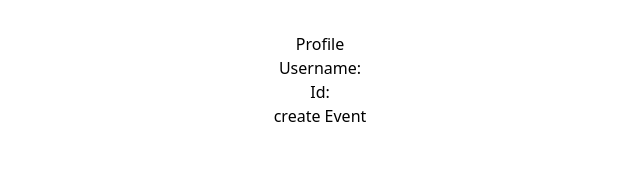
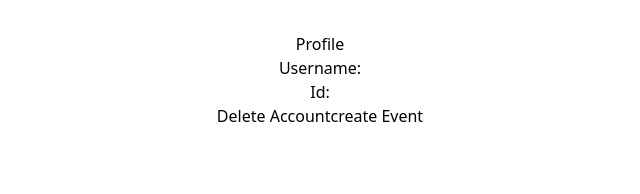
Before and after one commit to fkropfhamer/ivent-platform, a React (Vite) app in the folder web/: page /profile in a window 1280 px wide. Shown: the top 194 px of the page, without its empty margins (320-960 px from the left). Built offline with nearby package versions, Linux system fonts and the light colour scheme; no server answers.

Commit message:
add delete account button.

```diff
--- a/web/src/routes/Profile.tsx
+++ b/web/src/routes/Profile.tsx
@@ -1,8 +1,20 @@
-import { Link } from "react-router-dom";
-import { useProfileQuery } from "../services/api"
+import {Link, useNavigate} from "react-router-dom";
+import {useDeleteAccountMutation, useLoginMutation, useProfileQuery} from "../services/api"
+import {useDispatch} from "react-redux";
+import {logout} from "../features/auth/auth-slice";
 
 export const Profile = () => {
     const { data: profile, error, isLoading } = useProfileQuery();
+    const navigate = useNavigate();
+    const [deleteAcc, _] = useDeleteAccountMutation();
+    const dispatch = useDispatch();
+
+    const deleteAccount = async () => {
+        await deleteAcc().unwrap()
+        dispatch(logout())
+
+        navigate("/")
+    }
 
     if (isLoading) {
         return <h1>Loading...</h1>
@@ -18,6 +30,7 @@ export const Profile = () => {
             <li>Username: {profile?.username}</li>
             <li>Id: { profile?.id }</li>
         </ul>
+        <button onClick={deleteAccount}>Delete Account</button>
         <Link to="/events/create">create Event</Link>
     </>
 }
--- a/web/src/services/api.ts
+++ b/web/src/services/api.ts
@@ -61,9 +61,10 @@ export const apiSlice = createApi({
             fetchEvents: builder.query<{events: [Event], page: number, count: number }, number>({ query: (page) => `events?page=${page}` }),
             registerUser: builder.mutation({ query: (credentials) => ({ url: 'users/register', method: 'POST', body: credentials }) }),
             profile: builder.query<Profile, void>({ query: () => 'users/profile' }),
+            deleteAccount: builder.mutation<void, void>({query: () => ({url: 'users/profile', method: 'DELETE' })})
         }
     }
 });
 
 
-export const { useLoginMutation, useFetchEventsQuery, useRegisterUserMutation, useProfileQuery, useEventQuery, useCreateEventMutation } = apiSlice;
+export const { useLoginMutation, useFetchEventsQuery, useRegisterUserMutation, useProfileQuery, useEventQuery, useCreateEventMutation, useDeleteAccountMutation } = apiSlice;
```
